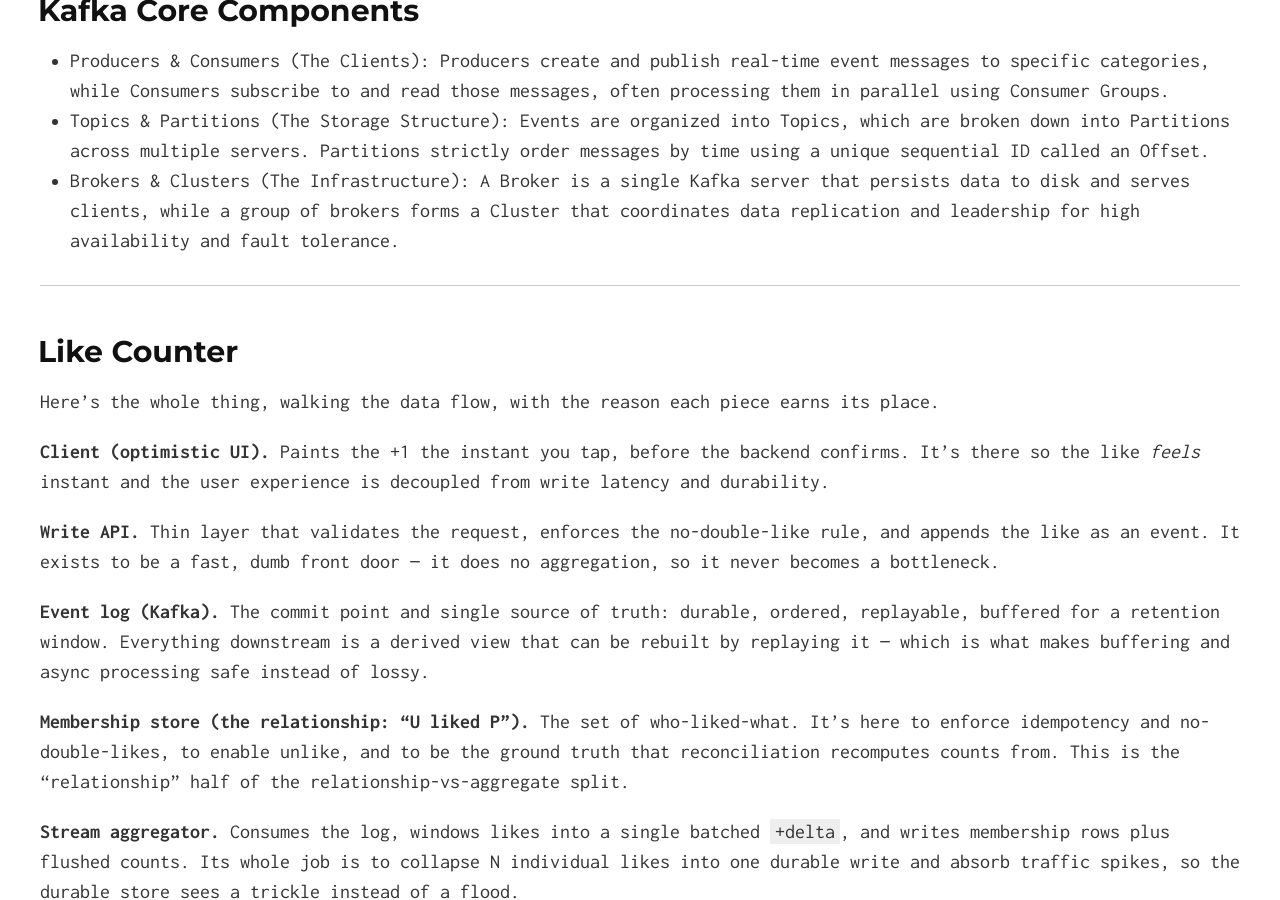
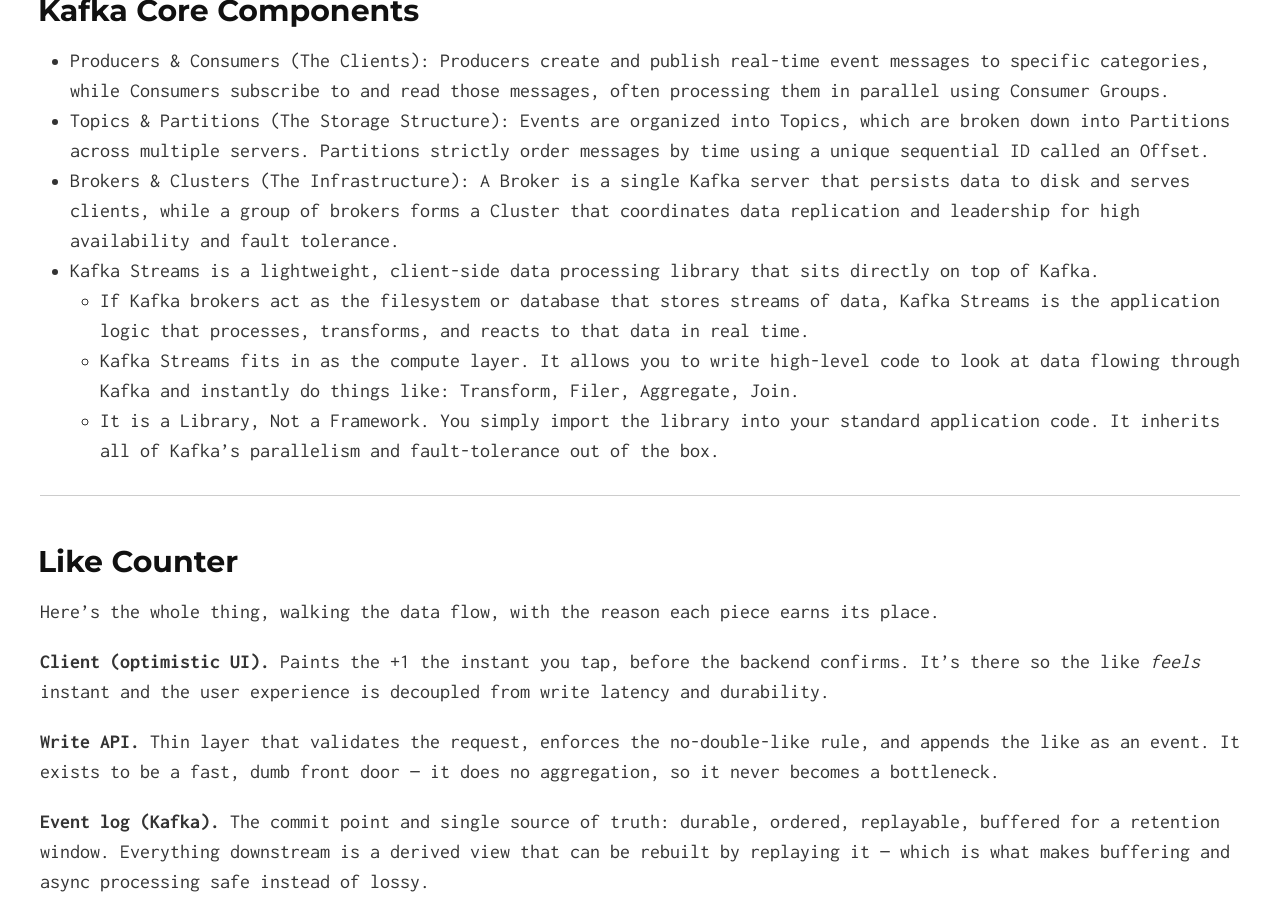
Before and after one commit to divyanshk/Mini-Blogs, a Jekyll site: the page built from index.md, in a window 1280 px wide and 900 px high, scrolled down 2045 px. Built offline with Jekyll 4.4.1, drawn with Linux system fonts in a browser that asks for light colours; formulas are drawn with MathJax 3.

Commit message:
kakfa streams

```diff
--- a/index.md
+++ b/index.md
@@ -67,6 +67,10 @@ layout: default
 * Producers & Consumers (The Clients): Producers create and publish real-time event messages to specific categories, while Consumers subscribe to and read those messages, often processing them in parallel using Consumer Groups.
 * Topics & Partitions (The Storage Structure): Events are organized into Topics, which are broken down into Partitions across multiple servers. Partitions strictly order messages by time using a unique sequential ID called an Offset.
 * Brokers & Clusters (The Infrastructure): A Broker is a single Kafka server that persists data to disk and serves clients, while a group of brokers forms a Cluster that coordinates data replication and leadership for high availability and fault tolerance.
+* Kafka Streams is a lightweight, client-side data processing library that sits directly on top of Kafka.
+    * If Kafka brokers act as the filesystem or database that stores streams of data, Kafka Streams is the application logic that processes, transforms, and reacts to that data in real time.
+    * Kafka Streams fits in as the compute layer. It allows you to write high-level code to look at data flowing through Kafka and instantly do things like: Transform, Filer, Aggregate, Join.
+    * It is a Library, Not a Framework. You simply import the library into your standard application code. It inherits all of Kafka's parallelism and fault-tolerance out of the box.
 
 ---
 
```
